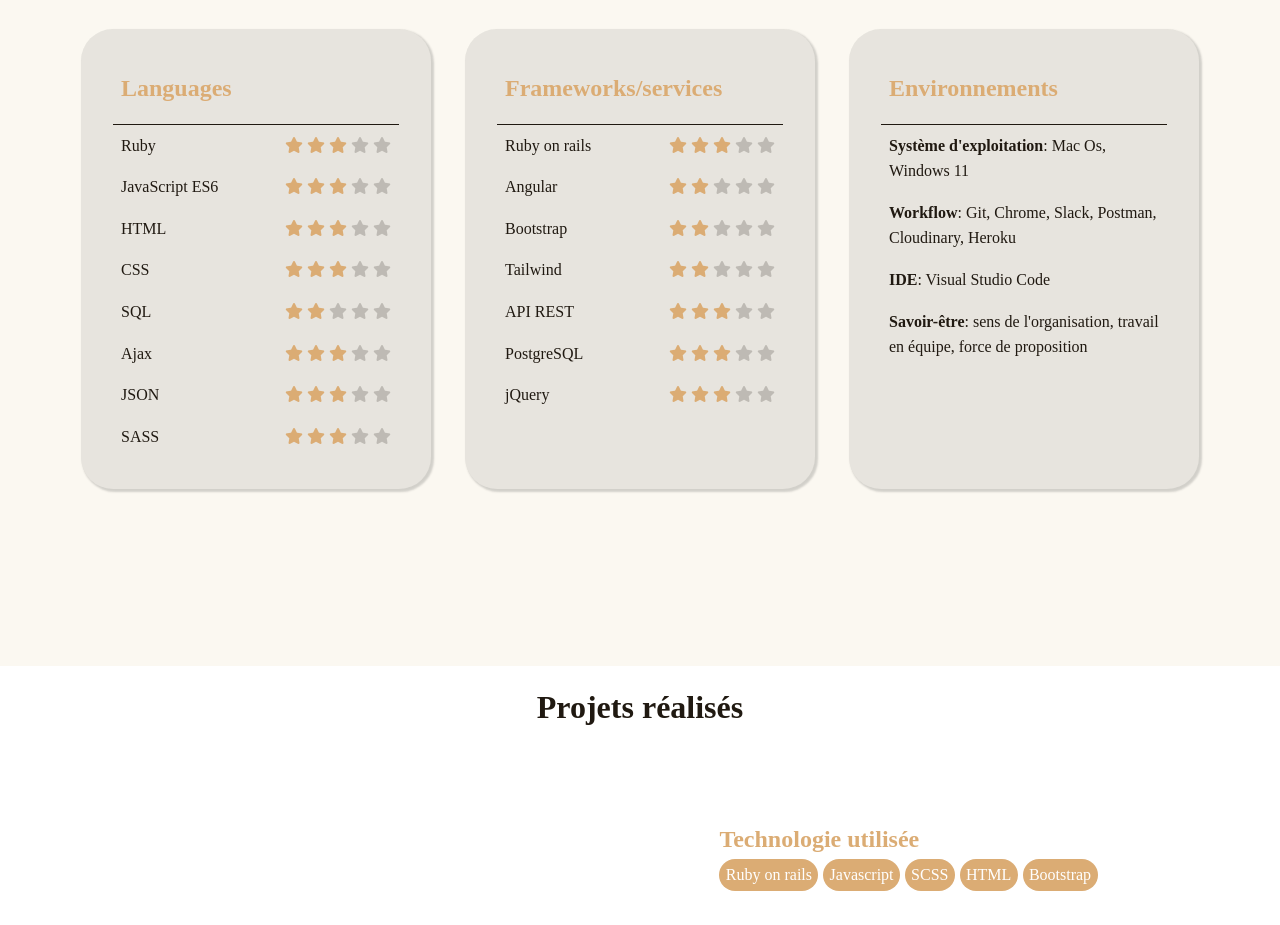
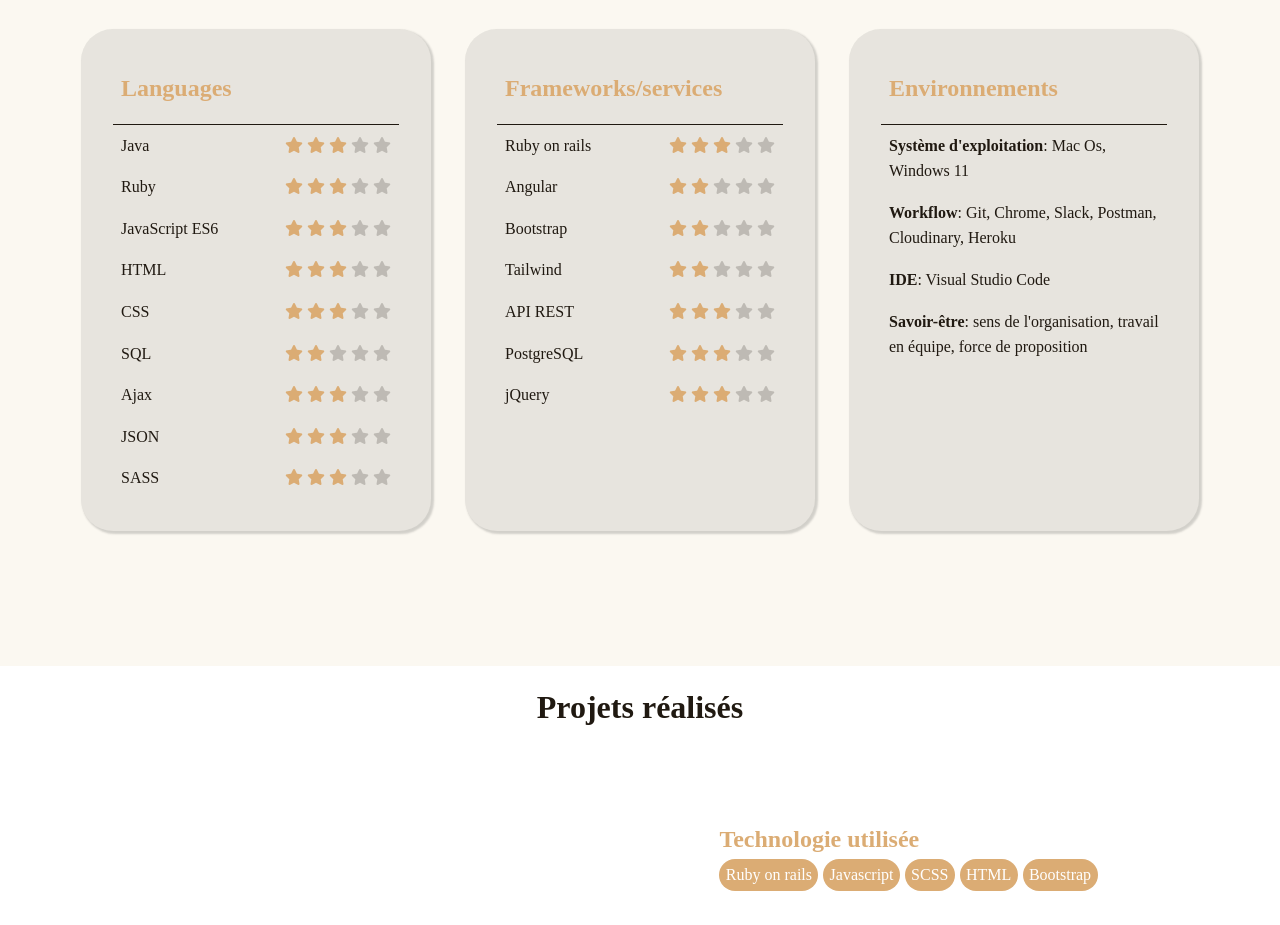
Before and after one commit to Charlotte6944/CVWebsite, a website: page index.html in a window 1280 px wide. Shown: the part 1753-2678 px from the top of the page. Drawn offline with nearby package versions, Linux system fonts and the light colour scheme; some packages are replaced by stand-ins of ours; grey boxes are pictures that could not be loaded; a script that the page names is missing; a web font is replaced by a local one.

Commit message:
ajout language Java

```diff
--- a/index.html
+++ b/index.html
@@ -114,6 +114,16 @@
       <div class="card-competences-display">
         <div class="card-competences">
           <h3>Languages</h3>
+          <div class="display-competences">
+            <p>Java</p>
+            <div class="stars">
+              <i class="fa-solid fa-star fa-star-yellow"></i>
+              <i class="fa-solid fa-star fa-star-yellow"></i>
+              <i class="fa-solid fa-star fa-star-yellow"></i>
+              <i class="fa-solid fa-star fa-star-black"></i>
+              <i class="fa-solid fa-star fa-star-black"></i>
+            </div>
+          </div>
           <div class="display-competences">
             <p>Ruby</p>
             <div class="stars">
```
